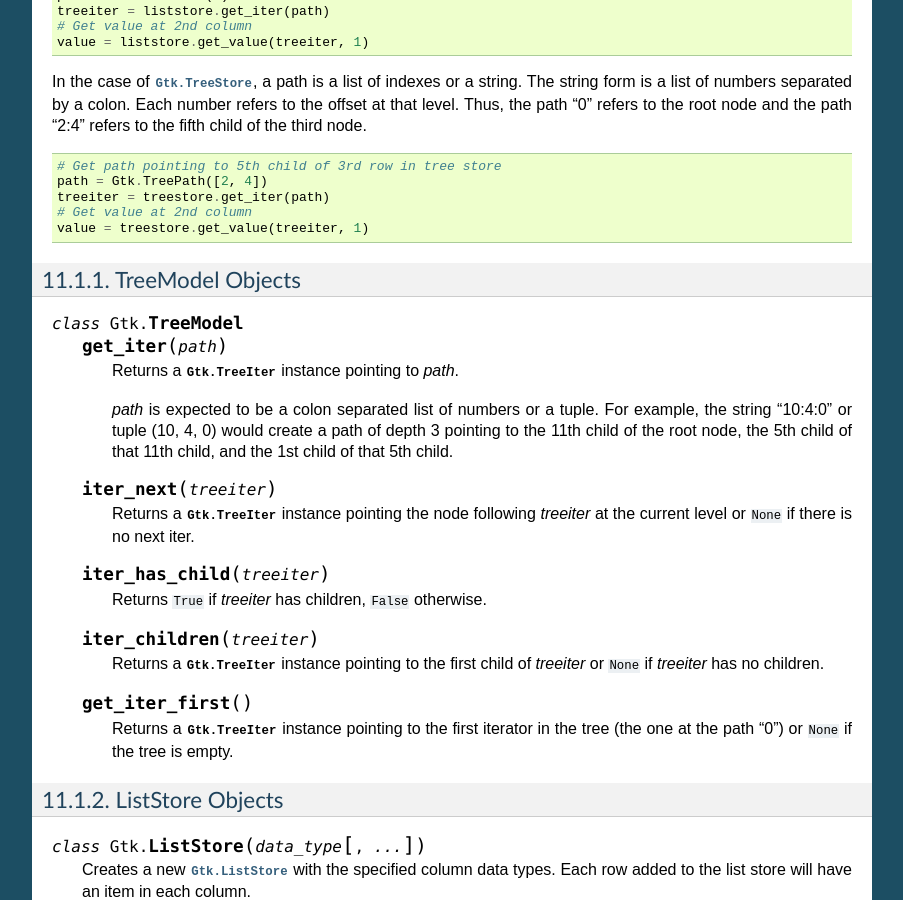
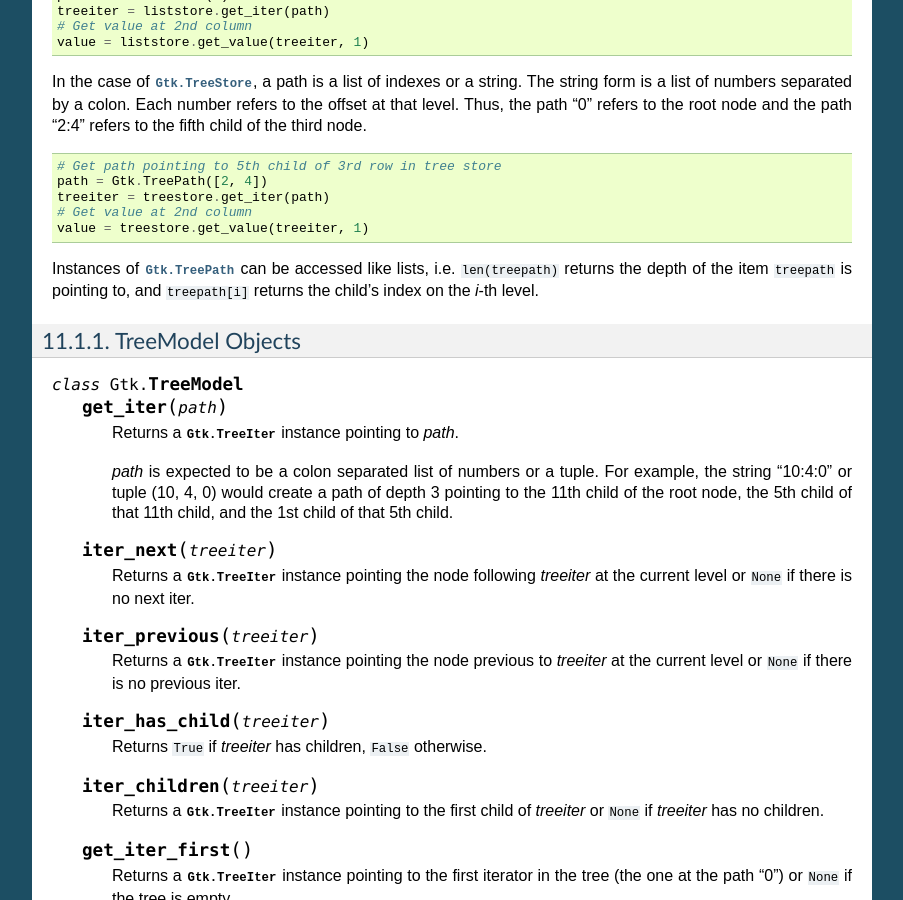
Before and after one commit to sebp/PyGObject-Tutorial, a Sphinx documentation site: the page built from source/treeview.txt, in a window 1280 px wide and 900 px high, scrolled down 1742 px. Shown: the whole window, without its empty margins (198-1101 px from the left). Built offline with Sphinx 7.4.7, drawn with Linux system fonts in a browser that asks for light colours; some of the changed text lies outside the part shown.

Commit message:
Mention that Gtk.TreePath can be treated like a list

```diff
--- a/source/treeview.txt
+++ b/source/treeview.txt
@@ -132,6 +132,10 @@ path "2:4" refers to the fifth child of the third node.
     # Get value at 2nd column
     value = treestore.get_value(treeiter, 1)
 
+Instances of :class:`Gtk.TreePath` can be accessed like lists, i.e.
+``len(treepath)`` returns the depth of the item ``treepath`` is pointing to,
+and ``treepath[i]`` returns the child's index on the *i*-th level.
+
 TreeModel Objects
 ^^^^^^^^^^^^^^^^^
 
@@ -150,6 +154,11 @@ TreeModel Objects
 
         Returns a :class:`Gtk.TreeIter` instance pointing the node following
         *treeiter* at the current level or ``None`` if there is no next iter.
+
+    .. method:: iter_previous(treeiter)
+
+        Returns a :class:`Gtk.TreeIter` instance pointing the node previous to
+        *treeiter* at the current level or ``None`` if there is no previous iter.
 
     .. method:: iter_has_child(treeiter)
 
```
